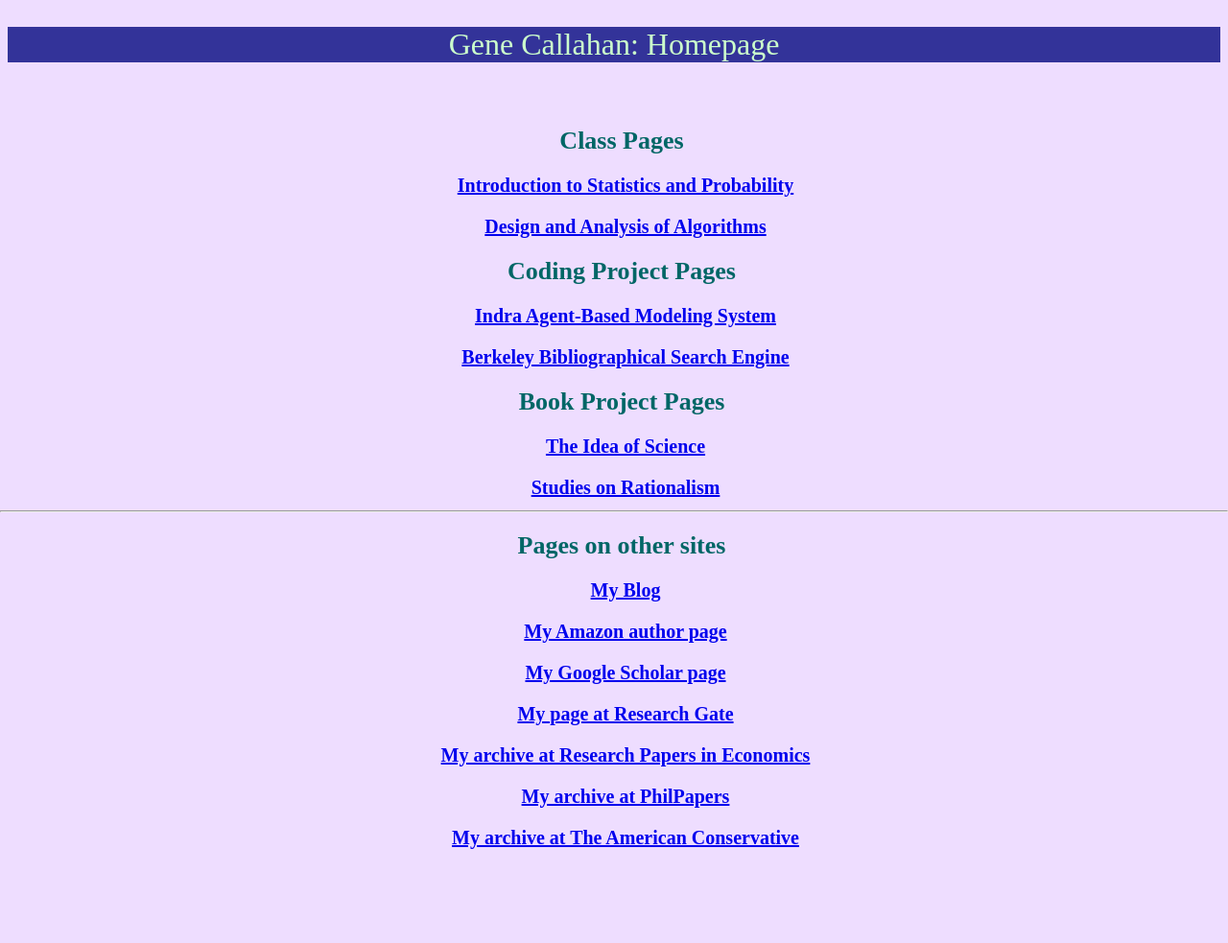
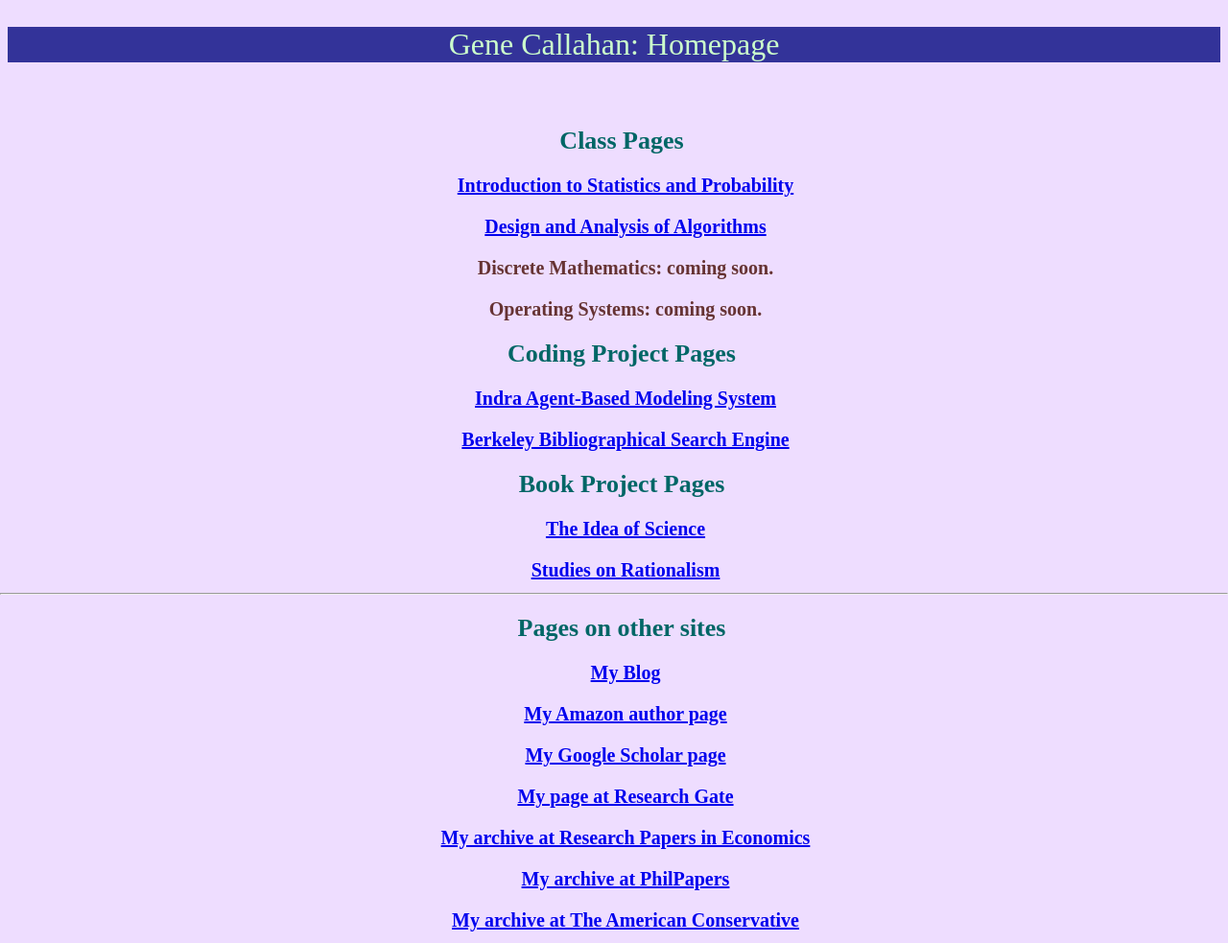
Before and after one commit to gcallah/gcallah.github.io, a Jekyll site: the page index.html, which Jekyll copies as it is, in a window 1280 px wide. Shown: the whole page at 96% size. Built offline with Jekyll 4.4.1, drawn with Linux system fonts in a browser that asks for light colours; before the commit the page ends 900 px from its top, so only the background shows below that.

Commit message:
Updated index.html

```diff
--- a/index.html
+++ b/index.html
@@ -31,6 +31,14 @@
                         <a href="https://gcallah.github.io/algorithms/index.html">
                         Design and Analysis of Algorithms
                         </a>
+                    </h3>
+
+                    <h3>
+                        Discrete Mathematics: coming soon.
+                    </h3>
+
+                    <h3>
+                        Operating Systems: coming soon.
                     </h3>
 
                 <h2>
```
